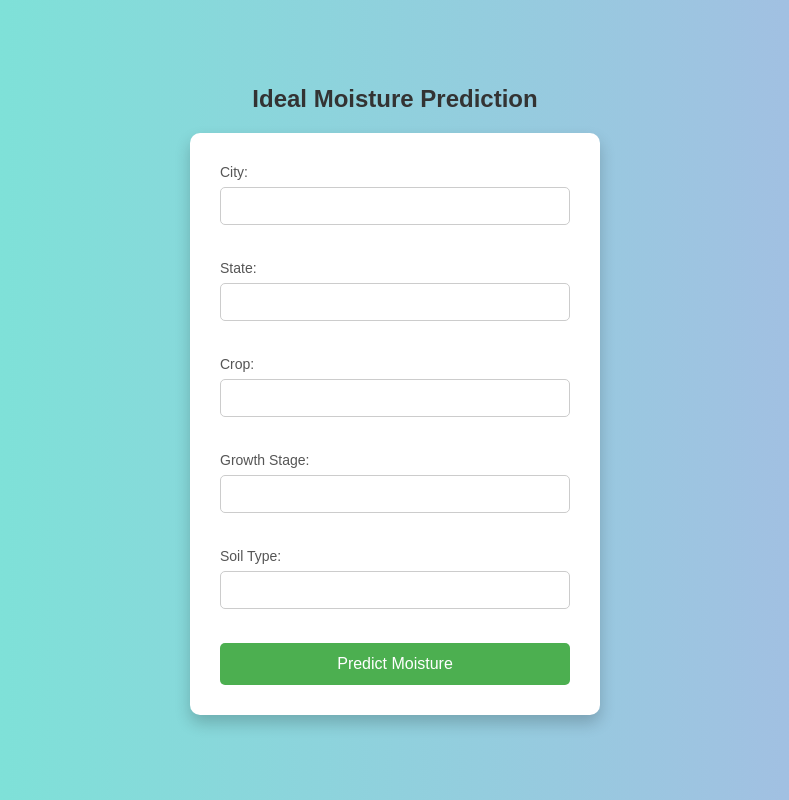
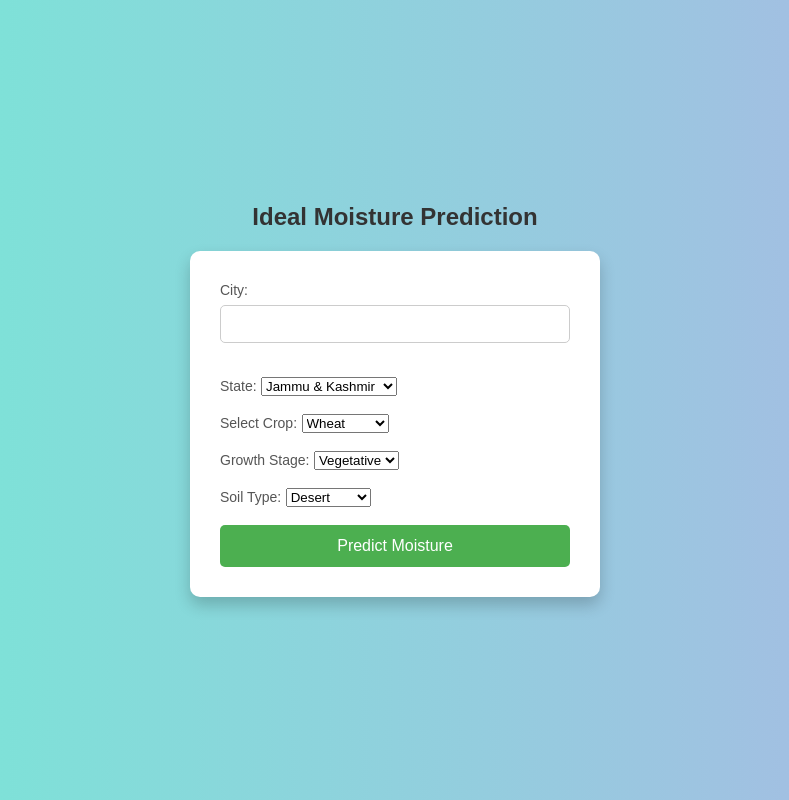
Before and after one commit to Rishi0115/Smart-Irrigation, a Flask app: page / in a window 1280 px wide. Shown: the whole page, without its empty margins (245-1034 px from the left). Run offline with Flask 3, Linux system fonts and the light colour scheme; parts of the project's set-up code (start-up, migrations or seed data) failed here and were passed over.

Commit message:
Update index.html

```diff
--- a/templates/index.html
+++ b/templates/index.html
@@ -87,19 +87,51 @@
         <h2>Ideal Moisture Prediction</h2>
         <form id="predictForm">
             <label>City:</label><br>
-            <input type="text" name="city" required><br><br>
+            <input type="text" name="city" required
+            ><br><br>
 
-            <label>State:</label><br>
-            <input type="text" name="state" required><br><br>
+            <label for="State">State:</label>
+            <select name="State" id="State">
+            <option value="Jammu & Kashmir">Jammu & Kashmir</option>
+          <option value="Ladakh">Ladakh</option>
+          <option value="Himachal Pradesh">Himachal Pradesh</option>
+          <option value="Uttarakhand">Uttarakhand</option>
+          <option value="Arunachal Pradesh">Arunachal Pradesh</option>
+          <option value="Sikkim">Sikkim</option>
+          <option value="Punjab">Punjab</option>
+          <option value="Haryana">Haryana</option>
+          <option value="Delhi">Delhi</option>
+          <option value="Uttar Pradesh">Uttar Pradesh</option>
+          <option value="Bihar">Bihar</option>
+          <option value="West Bengal">West Bengal</option>
+          <option value="Jharkhand">Jharkhand</option>
+          </select><br><br>
 
-            <label>Crop:</label><br>
-            <input type="text" name="crop" required><br><br>
+            <label for="crop">Select Crop:</label>
+    <select name="Crop" id="crop">
+      <option value="Wheat">Wheat</option>
+      <option value="Rice">Rice</option>
+      <option value="Maize">Maize</option>
+      <option value="Sugarcane">Sugarcane</option>
+    </select> <br><br>
 
-            <label>Growth Stage:</label><br>
-            <input type="text" name="growth_stage" required><br><br>
+    <label for="Growth Stage">Growth Stage:</label>
+    <select name="Growth Stage" id="Growth Stage">
+      <option value="Vegetative">Vegetative</option>
+      <option value="Flowering">Flowering</option>
+      <option value="Seeding">Seeding</option>
+      <option value="Maturity">Maturity</option>
+    </select><br><br>
 
-            <label>Soil Type:</label><br>
-            <input type="text" name="soil_type" required><br><br>
+            <label for="Soil">Soil Type:</label>
+    <select name="Soil" id="Soil">
+      <option value="Desert">Desert</option>
+      <option value="Alluvial">Alluvial</option>
+      <option value="Black">Black</option>
+      <option value="Red">Red</option>
+      <option value="Laterite">Laterite</option>
+      <option value="Himalayan">Himalayan</option>
+    </select><br><br>
 
             <button type="submit">Predict Moisture</button>
         </form>
```
